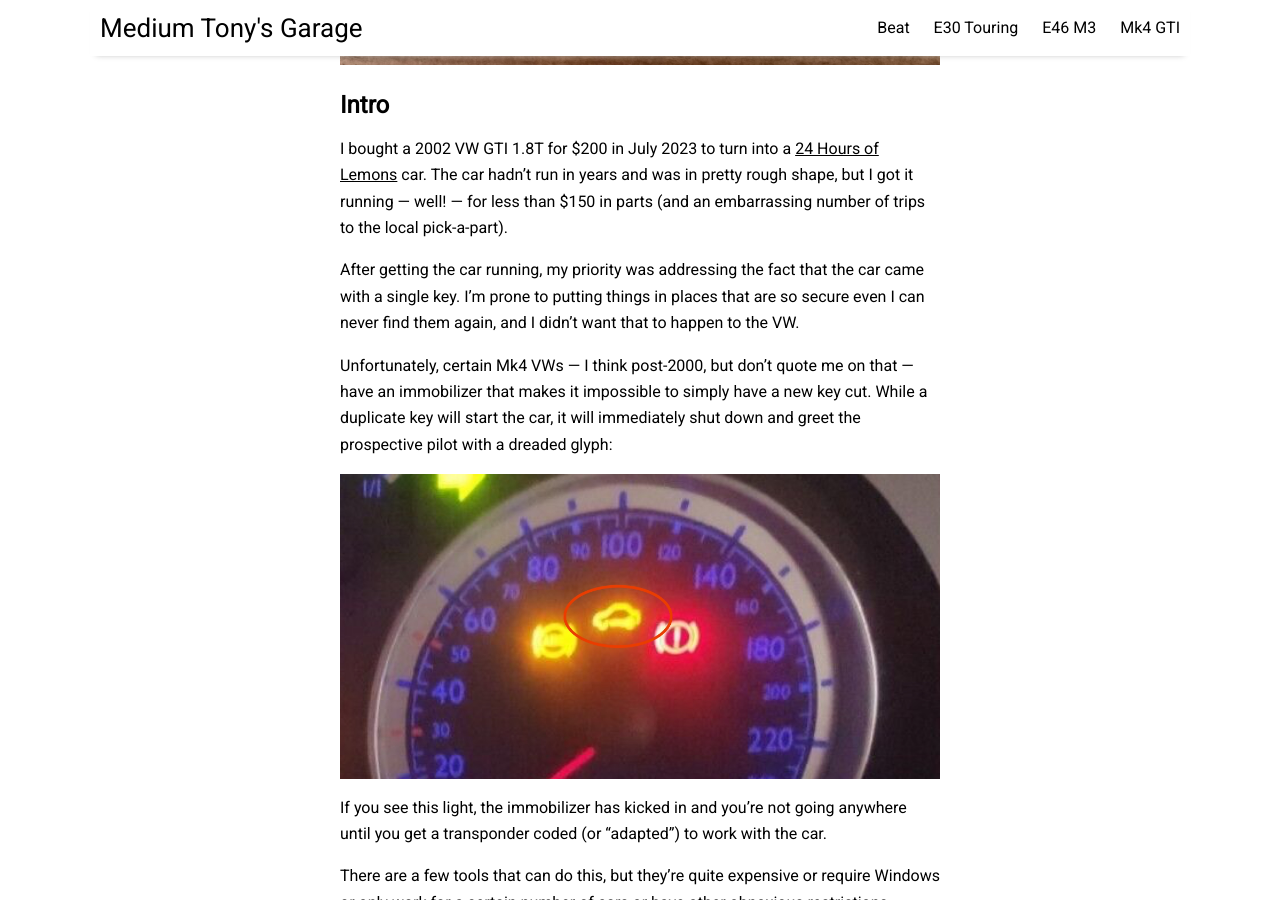
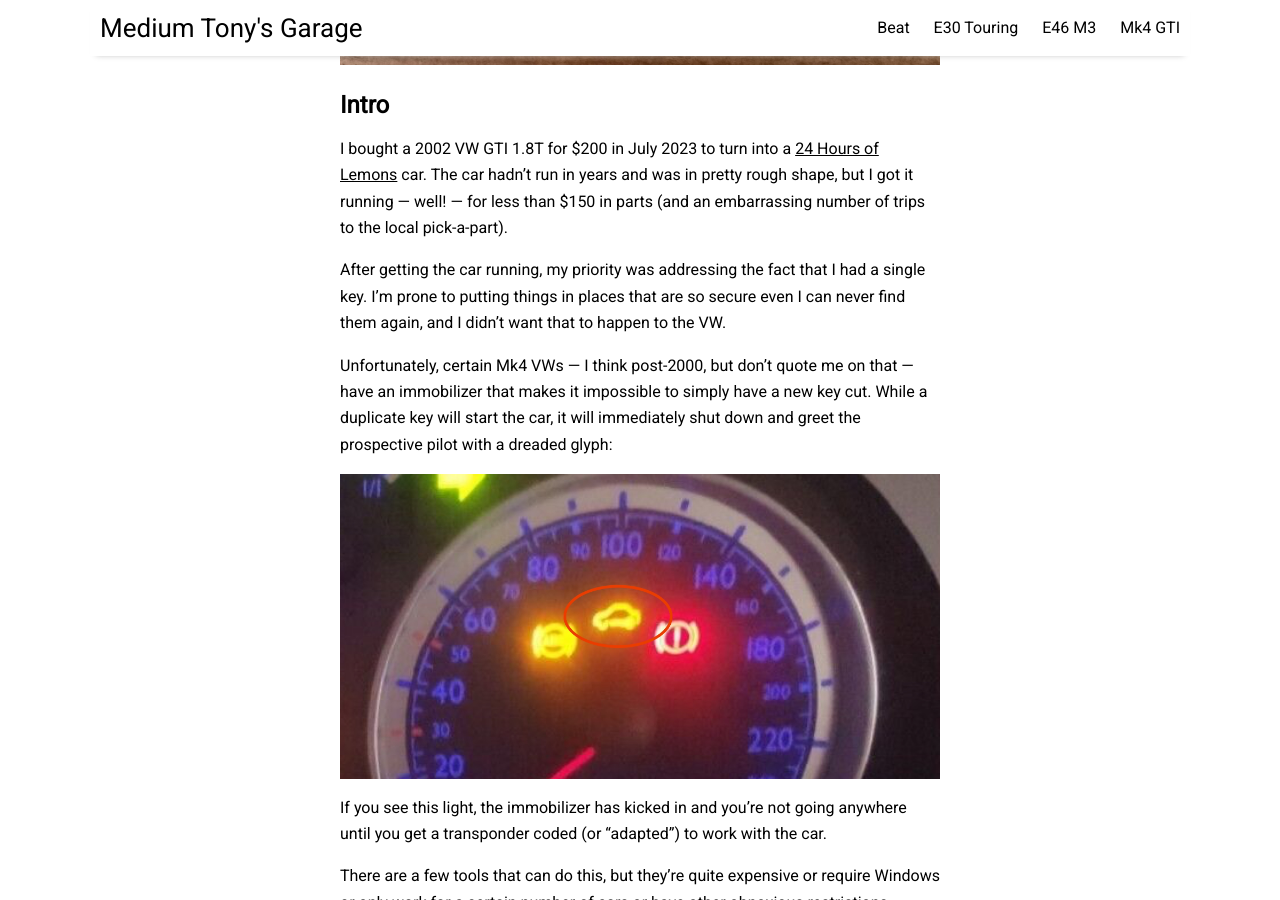
Before and after one commit to prestia/mediumtonys, a Jekyll site: the page built from _posts/2023-08-31-mk4-vw-key-coding.md, in a window 1280 px wide and 900 px high, scrolled down 587 px. Built offline with Jekyll 4.4.1, drawn with Linux system fonts in a browser that asks for light colours; nearby versions of some CDN libraries.

Commit message:
Update 2023-08-31-mk4-vw-key-coding.md

```diff
--- a/_posts/2023-08-31-mk4-vw-key-coding.md
+++ b/_posts/2023-08-31-mk4-vw-key-coding.md
@@ -9,7 +9,7 @@ image: mk4-key-coding/key.jpeg
 ## Intro
 I bought a 2002 VW GTI 1.8T for $200 in July 2023 to turn into a [24 Hours of Lemons](https://24hoursoflemons.com) car. The car hadn't run in years and was in pretty rough shape, but I got it running — well! — for less than $150 in parts (and an embarrassing number of trips to the local pick-a-part).
 
-After getting the car running, my priority was addressing the fact that the car came with a single key. I'm prone to putting things in places that are so secure even I can never find them again, and I didn't want that to happen to the VW.
+After getting the car running, my priority was addressing the fact that I had a single key. I'm prone to putting things in places that are so secure even I can never find them again, and I didn't want that to happen to the VW.
 
 Unfortunately, certain Mk4 VWs — I think post-2000, but don't quote me on that — have an immobilizer that makes it impossible to simply have a new key cut. While a duplicate key will start the car, it will immediately shut down and greet the prospective pilot with a dreaded glyph:
 
```
